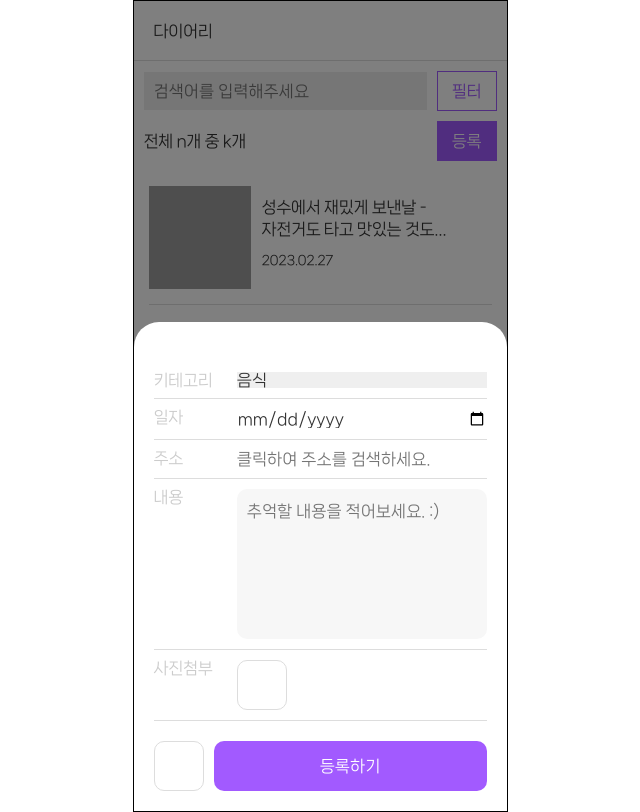
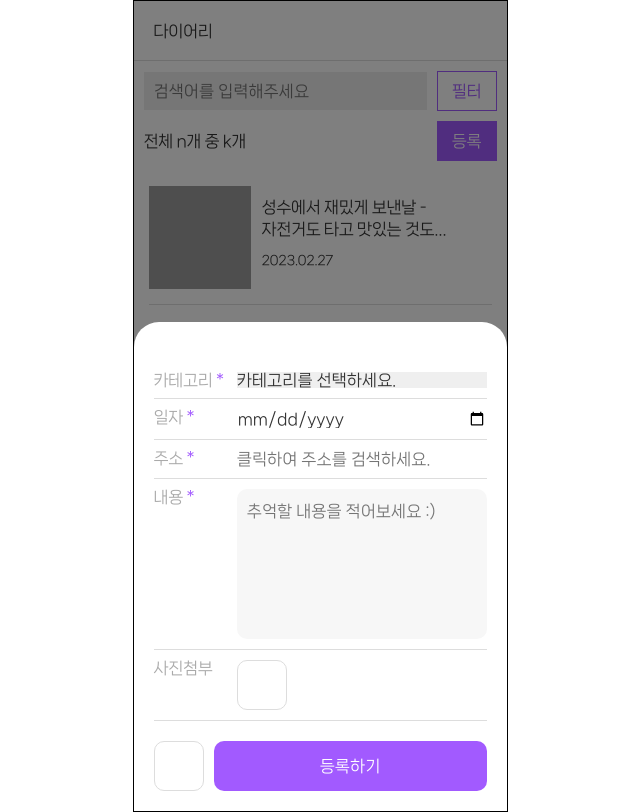
Before and after one commit to lzyjin/vue-diary, a Vue app: page /memory in a window 1280 px wide. Shown: the whole page, without its empty margins (320-960 px from the left). Built offline with nearby package versions, Linux system fonts and the light colour scheme; grey boxes are pictures that could not be loaded; some icons are missing.

Commit message:
추억 등록 폼 만드는 중(이미지업로드)

```diff
--- a/src/api/index.js
+++ b/src/api/index.js
@@ -1,7 +1,7 @@
 import axios from 'axios';
 
+// 회원 - 회원가입
 export async function signUp(userId, password) {
-    // console.log('api: ', userId, password);
     try {
         return await axios.post('http://121.161.237.50:50005/api/user/up', {
             userId,
@@ -12,6 +12,7 @@ export async function signUp(userId, password) {
     }
 }
 
+// 회원 - 로그인
 export async function signIn(userId, password) {
     // console.log('api: ', userId, password);
 
@@ -23,6 +24,10 @@ export async function signIn(userId, password) {
     });
 }
 
+
+
+
+// 캘린더 - 목록
 export async function listCalendar(userNo, year, month) {
     return await axios.get('http://121.161.237.50:50005/api/diary/list', {
         params: {
@@ -33,6 +38,7 @@ export async function listCalendar(userNo, year, month) {
     });
 }
 
+// 캘린더 - 등록
 // parameter: userNo, content, regDate
 export async function saveCalendar(payload) {
     return await axios.post('http://121.161.237.50:50005/api/diary/save', {
@@ -43,7 +49,17 @@ export async function saveCalendar(payload) {
     });
 }
 
+// 캘린더 - 삭제
 // parameter:
 export async function removeCalendar(diaryNo) {
     return await axios.delete(`http://121.161.237.50:50005/api/diary/remove/${ diaryNo }`);
 }
+
+
+
+// 추억 - 등록
+export async function saveMemory(payload) {
+    return await axios.post(`http://121.161.237.50:50005/api//api/memory/save`, {
+
+    });
+}
--- a/src/assets/sass/components/_modal.scss
+++ b/src/assets/sass/components/_modal.scss
@@ -75,7 +75,11 @@
 
                 strong {
                     width: 25%;
-                    color: #ccc;
+                    color: #aaa;
+
+                    .asterisk {
+                        color: variables.$company-color;
+                    }
                 }
 
                 strong+* {
--- a/src/assets/sass/style.css
+++ b/src/assets/sass/style.css
@@ -1217,7 +1217,11 @@ em.mo-br {
 
 .modal-content .category .c-item strong {
   width: 25%;
-  color: #ccc;
+  color: #aaa;
+}
+
+.modal-content .category .c-item strong .asterisk {
+  color: #A25AFF;
 }
 
 .modal-content .category .c-item strong + * {
--- /dev/null
+++ b/src/store/modules/memory/getters.js
@@ -0,0 +1,5 @@
+export default {
+    memoryList: (state) => {
+        return state.memoryList;
+    }
+}
--- /dev/null
+++ b/src/store/modules/memory/mutations.js
@@ -0,0 +1,5 @@
+export default {
+    MEMORY_LIST(state, payload) {
+        state.memoryList = payload;
+    },
+}
--- /dev/null
+++ b/src/store/modules/memory/state.js
@@ -0,0 +1,3 @@
+export default {
+    memoryList: [],
+}
--- a/src/views/memory/MemoryList.vue
+++ b/src/views/memory/MemoryList.vue
@@ -33,13 +33,15 @@
                         <i class="xi-close"></i>
                     </button>
                 </div>
+<!--                {{ modal.formData }}-->
                 <div class="modal-content">
                     <!--  카테고리(셀렉트), 일자(피커), 주소(다음 우편번호검색), 내용(최대500자), 사진추가(최대3개)-->
                     <div class="category">
                             <div class="c-item">
-                            <strong>키테고리</strong>
+                                <strong>카테고리 <span class="asterisk">*</span></strong>
                                 <div class="select-wrap">
-                            <select name="" id="">
+                                    <select name="" id="" required v-model="modal.formData.category">
+                                        <option value="" disabled>카테고리를 선택하세요.</option>
                                         <option value="food">음식</option>
                                         <option value="shoping">쇼핑</option>
                                         <option value="trip">여행</option>
@@ -54,30 +56,29 @@
                                 </div>
                             </div>
                             <div class="c-item">
-                            <strong>일자</strong>
-                            <input type="date" name="" id="" required>
+                                <strong>일자 <span class="asterisk">*</span></strong>
+                                <input type="date" name="" id="" v-model="modal.formData.regDate" required>
                             </div>
                             <div class="c-item">
-                            <strong>주소</strong>
-                            <input type="text" name="" id="" @click="openKakaoAPI" readonly required placeholder="클릭하여 주소를 검색하세요.">
+                                <strong>주소 <span class="asterisk">*</span></strong>
+                                <input type="text" name="" id="" @click="openKakaoAPI" readonly required placeholder="클릭하여 주소를 검색하세요." v-model="modal.formData.address">
                             </div>
                             <div class="c-item">
-                            <strong>내용</strong>
-                            <textarea name="" id="" required placeholder="추억할 내용을 적어보세요. :)"></textarea>
+                                <strong>내용 <span class="asterisk">*</span></strong>
+                                <textarea name="" id="" required placeholder="추억할 내용을 적어보세요 :)" v-model="modal.formData.contents"></textarea>
                             </div>
                             <div class="c-item">
                                 <strong>사진첨부</strong>
                                 <div class="add-photo">
-                                <div class="thumb" v-for="(v, i) in modal.fileList" :key="i"
-                                     :style="{ 'background-image' : `url('${v}')` }">
-                                    <div class="btn-delete" @click="deleteThumb(i)">
+                                    <div class="thumb" v-for="(v, i) in modal.thumbList" :key="i" :style="{ 'background-image' : `url('${v}')` }">
+                                        <div class="btn-delete" @click="deletePhoto(i)">
                                             <i class="xi-close"></i>
                                         </div>
                                     </div>
-                                <label for="btnFileUpload" v-if="modal.fileList.length < 3">
+                                    <label for="btnFileUpload" v-if="modal.formData.fileList.length < 3">
                                         <i class="xi-plus"></i>
                                     </label>
-                                <input type="file" name="" id="btnFileUpload" multiple @change="selectPhoto">
+                                    <input type="file" name="" id="btnFileUpload" multiple @change="uploadPhoto">
                                 </div>
                             </div>
                         </div>
@@ -101,46 +102,78 @@ export default {
         return {
             modal: {
                 editModalOpened: true,
+
+                thumbList: [],
+
+                formData: {
+                    // 사용자 정보(필수)
+                    user: {}, // store의 state 넣기
+
+                    // 입력한 값(필수)
+                    category: '',
+                    address: '',
+                    memoryNo: null, // 서버에서 없으면 등록, 있으면 수정으로 인식함
+                    regDate: '',
+                    contents: '',
+
+                    // 이미지 파일(선택)
                     fileList: [],
+                    // firstMultipartFile: null,
+                    // firstPhoto: {
+                    //     photoNo: null,
+                    //     photoUrl: null,
+                    // },
+                    // secondMultipartFile: null,
+                    // secondPhoto: {
+                    //     photoNo: null,
+                    //     photoUrl: null,
+                    // },
+                    // thirdMultipartFile: null,
+                    // thirdPhoto: {
+                    //     photoNo: null,
+                    //     photoUrl: null,
+                    // }
+                },
             }
         }
     },
     methods: {
+        // TODO: npm으로 바꾸기
         openKakaoAPI: function(e) {
             new daum.Postcode({
-                oncomplete: function(data) {
-                    console.log(data);
-                    console.log(data.address);
-                    e.target.value = data.address;
+                oncomplete: (data) => {
+                    // console.log(this); // vue
+                    this.modal.formData.address = data.address;
                 }
             }).open();
         },
 
-        selectPhoto: function(e) {
-            console.log(e.target.files);
+        uploadPhoto: function(e) {
+            const files = [...e.target.files];
+            // const formData = new FormData(); // 지금 필요 없음, 등록 버튼 누를 때 필요하겠네.
 
-            if (e.target.files.length > 3 || (e.target.files.length + this.modal.fileList.length) > 3) {
+            if (files.length > 3 || (files.length + this.modal.formData.fileList.length) > 3) {
                 alert('이미지 첨부는 최대 3개까지 가능합니다.');
                 return;
             }
 
-            const selectedFiles = [...e.target.files];
+            for (let i = 0; i < files.length; i++) {
                 const fileReader = new FileReader();
-
-            for (let i = 0; i < selectedFiles.length; i++) {
-                const fileReader = new FileReader();
-                fileReader.readAsDataURL(selectedFiles[i]);
+                fileReader.readAsDataURL(files[i]);
                 fileReader.onload = () => {
-                    console.log(this);
-                    console.log(this.modal);
-                    // this.modal.fileList.push(fileReader.result);
-                    this.modal.fileList.unshift(fileReader.result);
+                    this.modal.thumbList.push(fileReader.result);
+                    this.modal.formData.fileList.push(files[i]);
                 }
             }
+
+            console.log(this.modal.formData.fileList); // 파일
+            // console.log(formData);
+            // console.log(formData.getAll('files'));
         },
 
-        deleteThumb: function(fileIndex) {
-            this.modal.fileList.splice(fileIndex, 1);
+        deletePhoto: function(fileIndex) {
+            this.modal.thumbList.splice(fileIndex, 1);
+            this.modal.formData.fileList.splice(fileIndex, 1);
         },
     }
 }
```
Also changed, not shown: public/index.html (+0 -8 lines), src/store/modules/memory/actions.js (added, +13 -0 lines), src/store/modules/memory/index.js (added, +12 -0 lines), src/views/calendar/CalendarList.vue (+0 -17 lines), 1 other file (tests, documents, lock files or other folders). Lines whose indentation alone changed are shown as unchanged.
